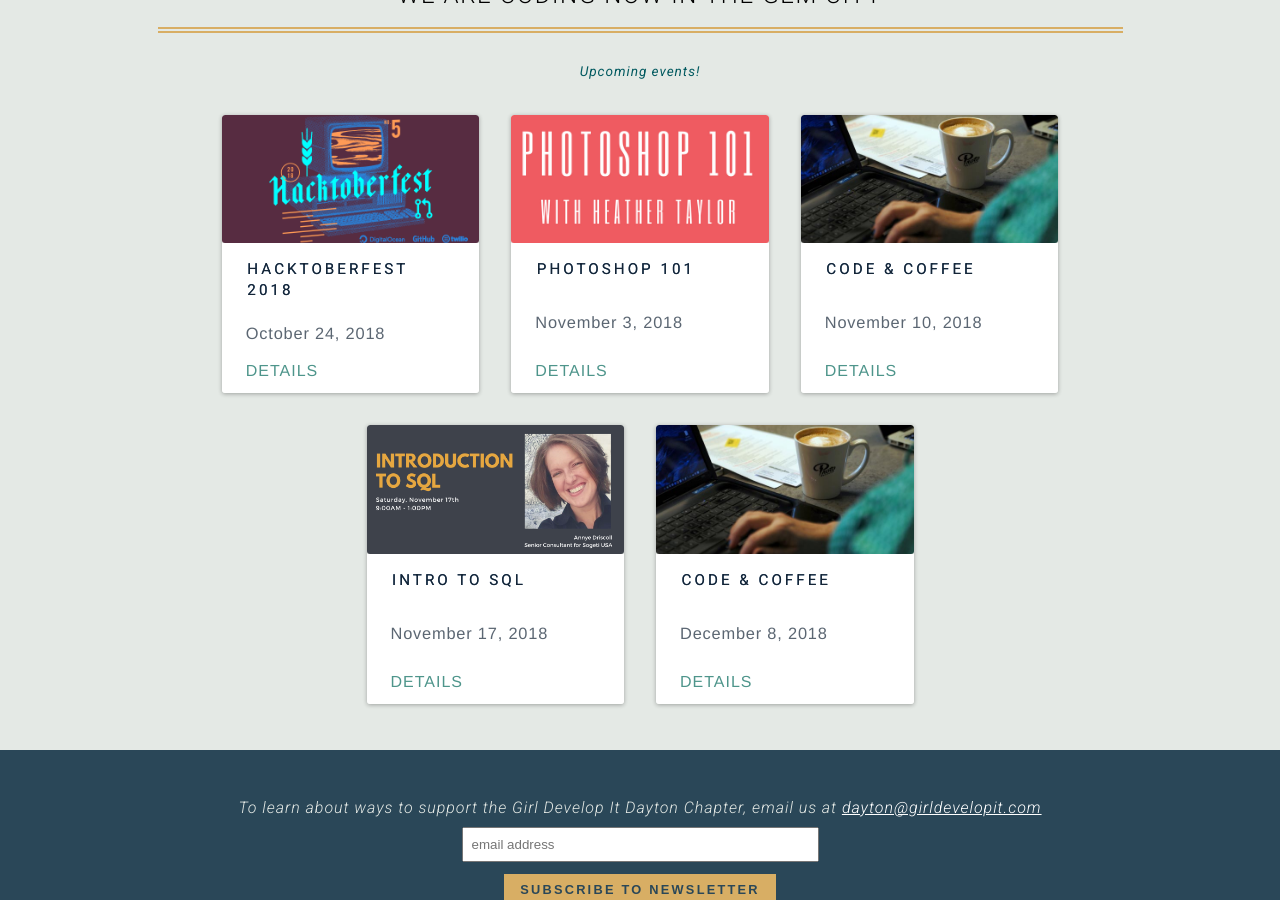
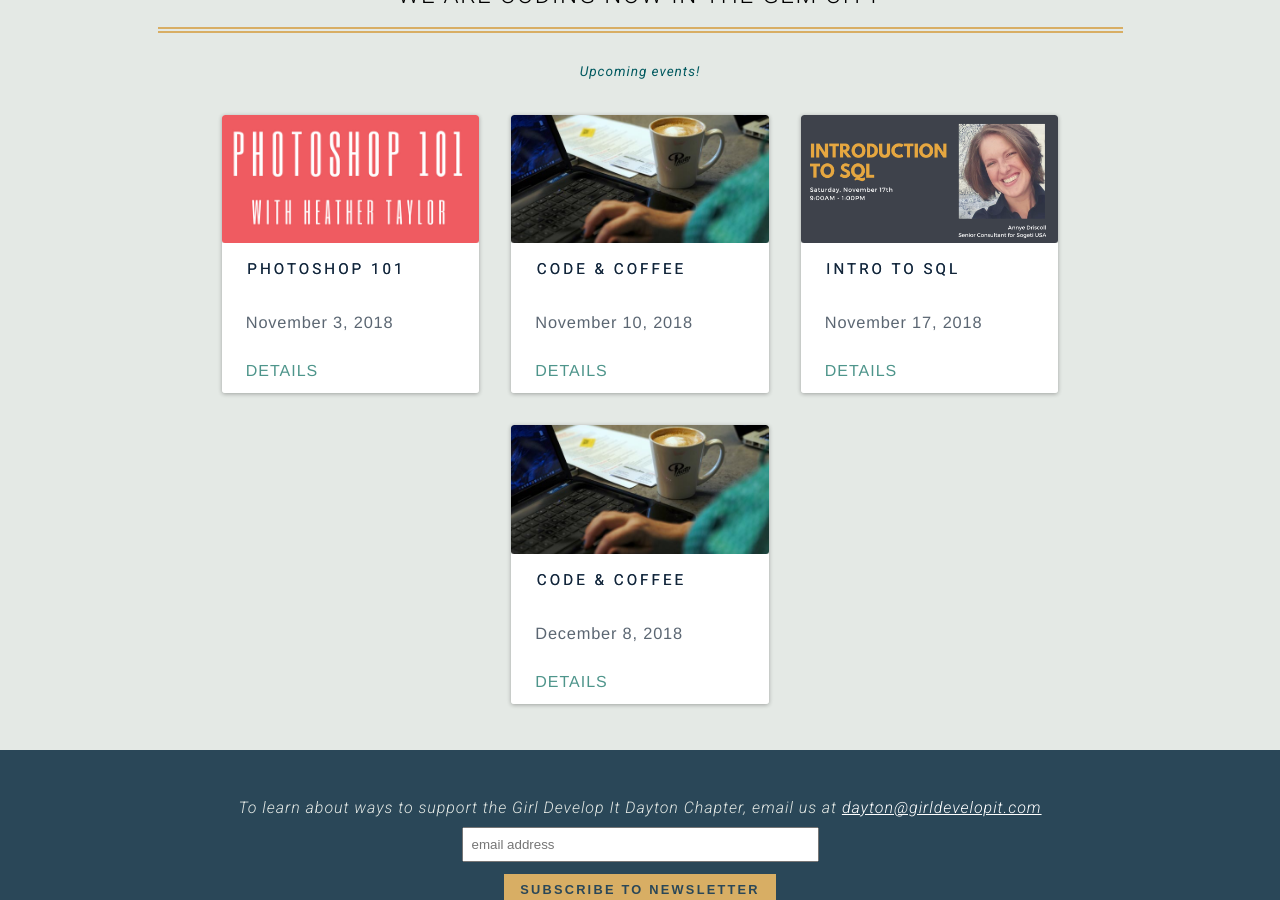
Before and after one commit to dytcodetogether/gdidayton, a Jekyll site: the page built from index.html, in a window 1280 px wide and 900 px high, scrolled down 960 px. Built offline with Jekyll 4.4.1, drawn with Linux system fonts in a browser that asks for light colours; nearby versions of some CDN libraries.

Commit message:
remove hacktoberfest

```diff
--- a/_data/events.yml
+++ b/_data/events.yml
@@ -1,7 +1,3 @@
-- title: Hacktoberfest 2018
-  date: October 24, 2018
-  link: https://www.meetup.com/Girl-Develop-It-Dayton/events/254349579/
-  image: /img/events/Hacktoberfest_2018.png
 - title: Photoshop 101
   date: November 3, 2018
   link: https://www.meetup.com/Girl-Develop-It-Dayton/events/253185979/
```
